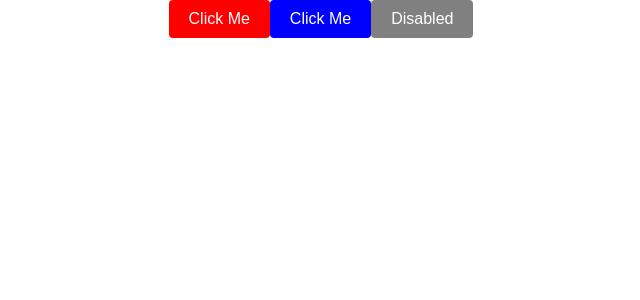
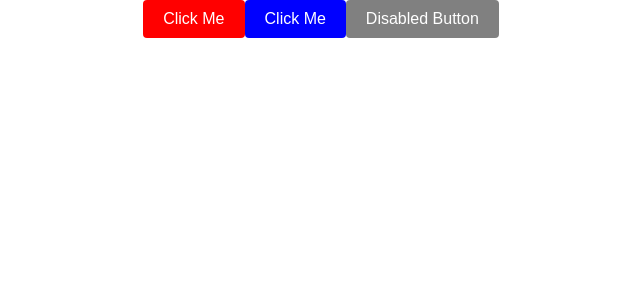
Before and after one commit to Jagkar/react-learning-codeevolution, a React (Create React App) app: page / in a window 1280 px wide. Shown: the top 300 px of the page, without its empty margins (319-959 px from the left). Built offline with nearby package versions, Linux system fonts and the light colour scheme.

Commit message:
Revising concepts Day 11

```diff
--- a/src/components/T20_UsingStyleComponent.js
+++ b/src/components/T20_UsingStyleComponent.js
@@ -45,7 +45,7 @@ const StyledButton = styled.button`
 
 const Button = ({ isRed, isDisabled }) => (
   <StyledButton isRed={isRed} isDisabled={isDisabled} disabled={isDisabled}>
-    {isDisabled ? 'Disabled' : 'Click Me'}
+    {isDisabled ? 'Disabled Button' : 'Click Me'}
   </StyledButton>
 );
 
```
